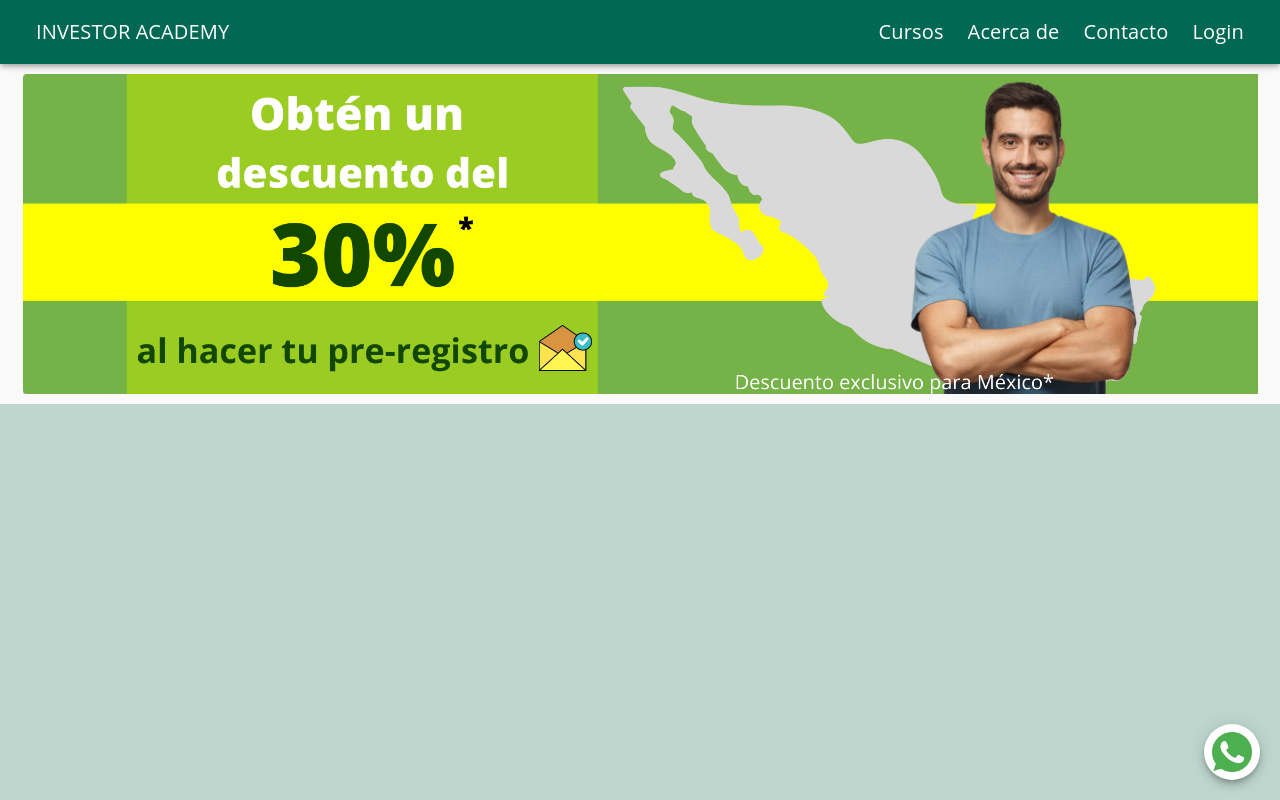
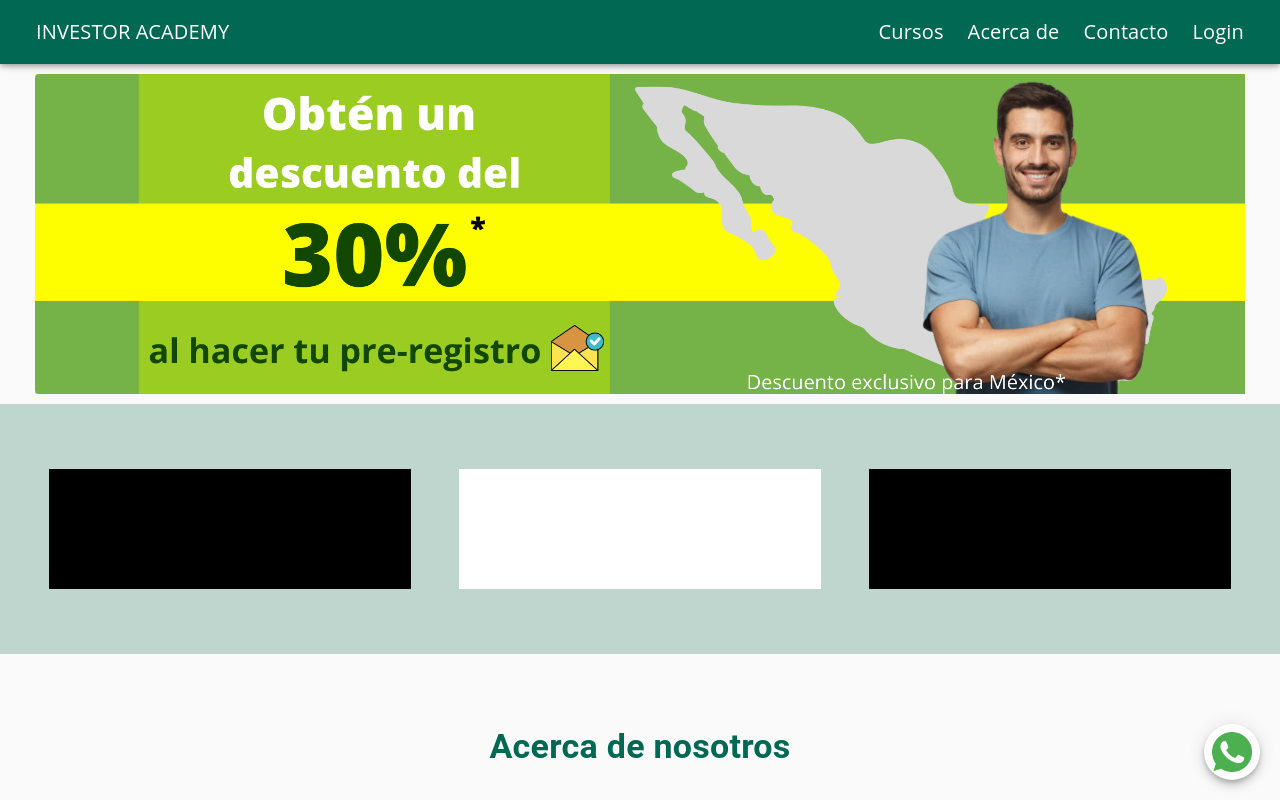
Before and after one commit to Juanpablobar/landing_invest, a React (Create React App) app: page / in a window 1280 px wide. Shown: the top 800 px of the page. Built offline with nearby package versions, Linux system fonts and the light colour scheme.

Commit message:
Parte de cursos agregada

```diff
--- a/src/App.js
+++ b/src/App.js
@@ -40,7 +40,7 @@ export default function App() {
     heroContent: {
       margin: "auto",
       minWidth: 275,
-      width: size.width - 25,
+      width: size.width - 50,
       padding: 10,
       alignItems: "center",
       justifyContent: "center",
@@ -225,8 +225,15 @@ export default function App() {
         <div
           id="courses"
           name="courses"
-          style={{ height: size.height, backgroundColor: "#bed6ce" }}
-        ></div>
+          style={{ minHeight:250, maxHeight: size.height - 299, backgroundColor: "#bed6ce",display:"flex",flexWrap:"wrap", justifyContent:"center", alignItems:"center", alignContent:"space-between"}}
+        >
+          <div style={{ minHeight:250, width:size.width-50, maxHeight: size.height - 299, display:"flex",flexWrap:"wrap", justifyContent:"center", alignItems:"center",}}>
+            <div style={{ backgroundColor:"#000",minWidth:300, minHeight:120,  maxHeight:150, flexGrow:1, marginLeft:24, marginRight:24, marginTop:12, marginBottom:12 }}></div>
+            <div style={{ backgroundColor:"#fff",minWidth:300, minHeight:120, maxHeight:150, flexGrow:1, marginLeft:24, marginRight:24, marginTop:12, marginBottom:12 }}></div>
+            <div style={{ backgroundColor:"#000",minWidth:300, minHeight:120, maxHeight:150, flexGrow:1, marginLeft:24, marginRight:24, marginTop:12, marginBottom:12 }}></div>
+          </div>
+
+        </div>
         {/* Acerca de */}
         <div
           id="about"
```
